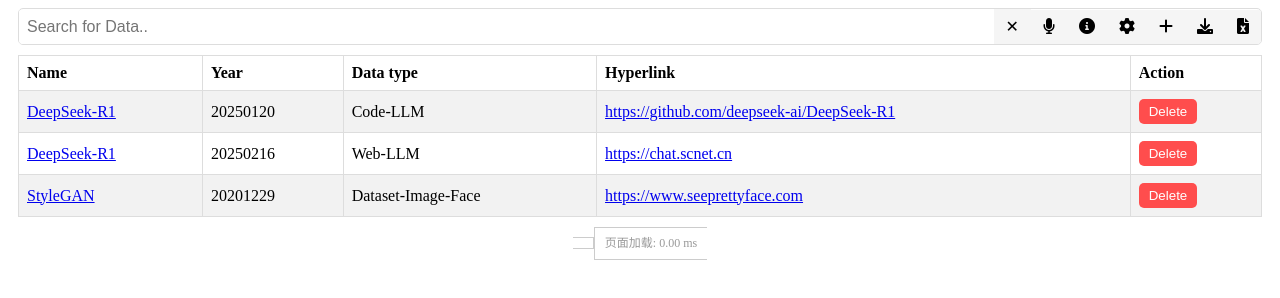
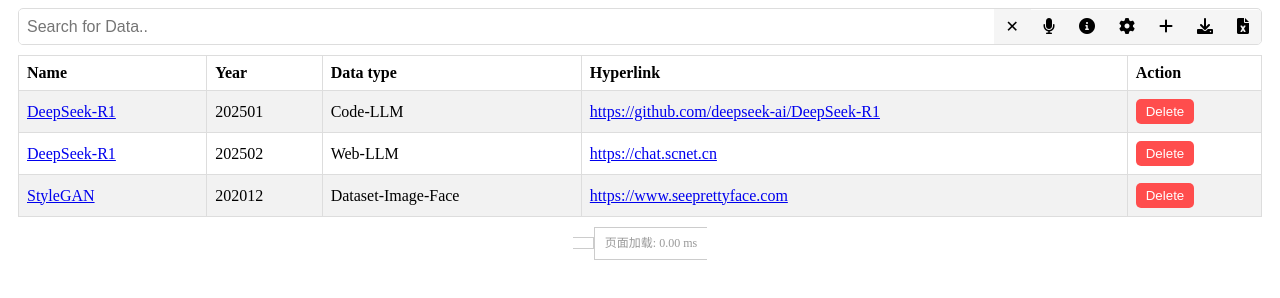
Before and after one commit to datxycom/Web-xlsx, a plain HTML site: page index.html in a window 1280 px wide. Drawn offline with Linux system fonts and the light colour scheme; a script that the page names is missing.

Commit message:
Update index.html

```diff
--- a/index.html
+++ b/index.html
@@ -421,21 +421,21 @@ function updateLink(row, cellIndex) {
      </tr>
      <tr>
       <td><a target="_blank" href="https://github.com/deepseek-ai/DeepSeek-R1">DeepSeek-R1</a></td>
-      <td>20250120</td>
+      <td>202501</td>
       <td>Code-LLM</td>
       <td><a target="_blank" href="https://github.com/deepseek-ai/DeepSeek-R1">https://github.com/deepseek-ai/DeepSeek-R1</a></td>
       <td><button class="delete-btn" onclick="deleteRow(this)">Delete</button></td>
      </tr>
       <tr>
       <td><a target="_blank" href="https://chat.scnet.cn">DeepSeek-R1</a></td>
-      <td>20250216</td>
+      <td>202502</td>
       <td>Web-LLM</td>
       <td><a target="_blank" href="https://chat.scnet.cn">https://chat.scnet.cn</a></td>
       <td><button class="delete-btn" onclick="deleteRow(this)">Delete</button></td>
      </tr>
      <tr>
       <td><a target="_blank" href="https://www.seeprettyface.com/mydataset.html">StyleGAN</a></td>
-      <td>20201229</td>
+      <td>202012</td>
       <td>Dataset-Image-Face</td>
       <td><a target="_blank" href="https://www.seeprettyface.com">https://www.seeprettyface.com</a></td>
       <td><button class="delete-btn" onclick="deleteRow(this)">Delete</button></td>
```
